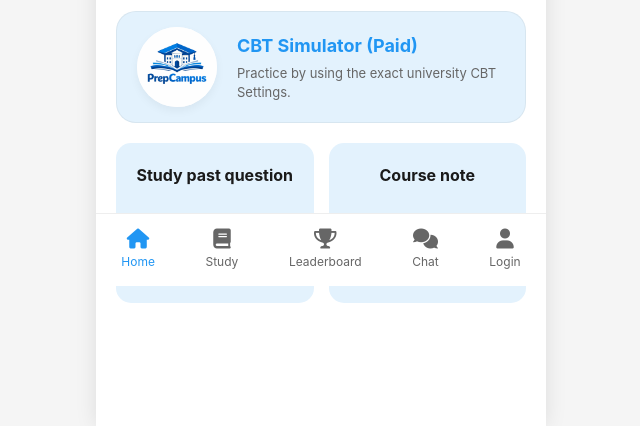
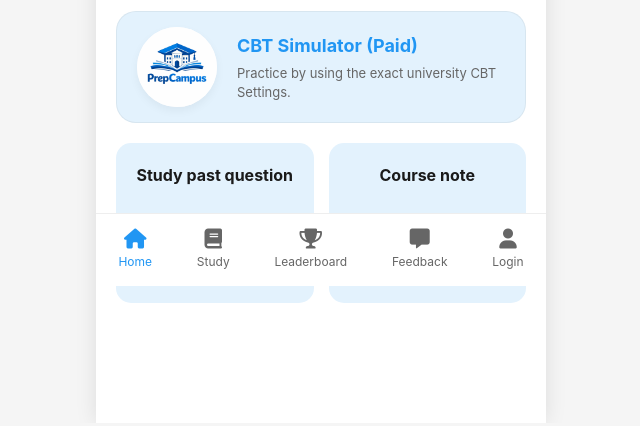
Before and after one commit to bright-elevion/Cbt-Simulator-Website, a Flask app: page / in a window 1280 px wide. Shown: the part 514-940 px from the top of the page, without its empty margins (319-959 px from the left). After the commit the page ends 817 px from the top, so only its background shows below. Run offline with Flask 3, Linux system fonts and the light colour scheme.

Commit message:
another updates

```diff
--- a/static/style.css
+++ b/static/style.css
@@ -34,6 +34,7 @@ body {
     display: flex;
     flex-direction: column;
     box-shadow: 0 0 20px rgba(0,0,0,0.1);
+    padding-bottom: 70px; /* Space for fixed bottom nav */
 }
 
 /* Header Section */
@@ -124,8 +125,10 @@ body {
     padding: 15px 0;
     border-top: 1px solid #eee;
     background: white;
-    position: sticky;
+    position: fixed;
     bottom: 0;
+    width: 100%;
+    max-width: 450px;
     z-index: 100;
 }
 
--- a/templates/base.html
+++ b/templates/base.html
@@ -26,16 +26,20 @@
                 <i class="fas fa-trophy nav-icon"></i>
                 <span>Leaderboard</span>
             </a>
-            <a href="#" class="nav-item">
-                <i class="fas fa-comments nav-icon"></i>
-                <span>Chat</span>
+            {% if session.get('user_id') %}
+            <a href="{{ url_for('profile') }}" class="nav-item {{ 'active' if request.endpoint == 'profile' }}">
+                <i class="fas fa-comment-alt nav-icon"></i>
+                <span>Feedback</span>
             </a>
-            {% if session.get('user_id') %}
             <a href="{{ url_for('profile') }}" class="nav-item {{ 'active' if request.endpoint == 'profile' }}">
                 <i class="fas fa-user-circle nav-icon"></i>
                 <span>Me</span>
             </a>
             {% else %}
+            <a href="{{ url_for('login') }}" class="nav-item {{ 'active' if request.endpoint == 'login' }}">
+                <i class="fas fa-comment-alt nav-icon"></i>
+                <span>Feedback</span>
+            </a>
             <a href="{{ url_for('login') }}" class="nav-item {{ 'active' if request.endpoint == 'login' }}">
                 <i class="fas fa-user nav-icon"></i>
                 <span>Login</span>
```
